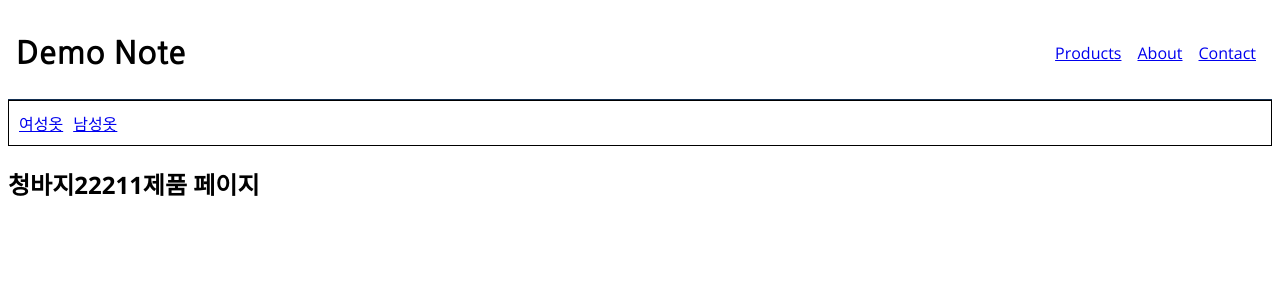
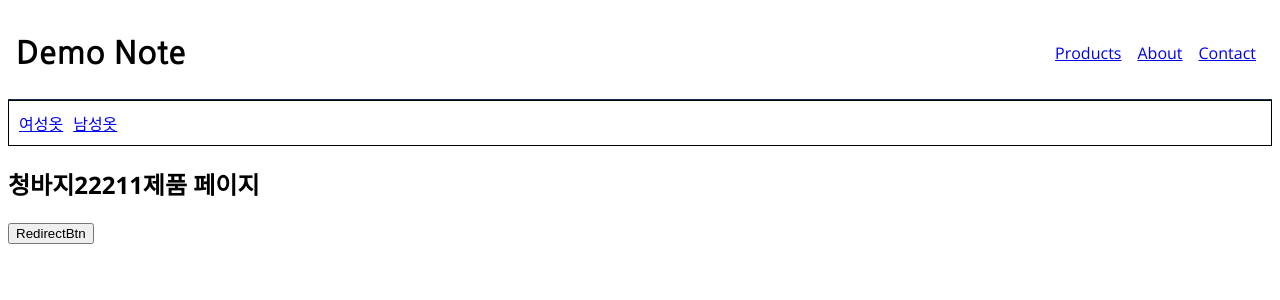
Before and after one commit to M-Sik/Next.js-Study, a Next.js app: page /products/1234 in a window 1280 px wide. Shown: the top 300 px of the page. Built offline with nearby package versions, Linux system fonts and the light colour scheme.

Commit message:
동적 redirect 공부 - 서버 컴포넌트에서는 정해진 조건일 때 redirect() 함수 사용 - 클라이언트 컴포넌트에서는 useRouter사용용

```diff
--- a/src/app/products/[slug]/page.tsx
+++ b/src/app/products/[slug]/page.tsx
@@ -1,7 +1,8 @@
-import { notFound } from 'next/navigation';
+import { notFound, redirect } from 'next/navigation';
 import React from 'react'
 import Link from 'next/link';
 import { getProduct, getProducts } from '@/apis/products';
+import RedirectBtn from '@/components/RedirectBtn';
 
 // ISR 방식 3초마다 새로운 데이터로 렌더링
 export const revalidate = 3;
@@ -27,12 +28,14 @@ export default async function ProductPage({ params: {slug} }: Props) {
   const product = await getProduct(slug);
   // 만약 찾는 제품이 없으면 notFound
   if (!product) {
-    notFound()
+    redirect("/products")
+    // notFound()
   }
 
   return (
     <>
       <h1>{product.name}제품 페이지</h1>
+      <RedirectBtn />
     </>
   )
 }
--- /dev/null
+++ b/src/components/RedirectBtn.tsx
@@ -0,0 +1,16 @@
+'use client';
+
+import { useRouter } from 'next/navigation'
+import React from 'react'
+
+export default function RedirectBtn() {
+  const router = useRouter();
+
+  const moveBack = () => {
+    router.push('/products')
+  }
+
+  return (
+    <button onClick={moveBack}>RedirectBtn</button>
+  )
+}
```
